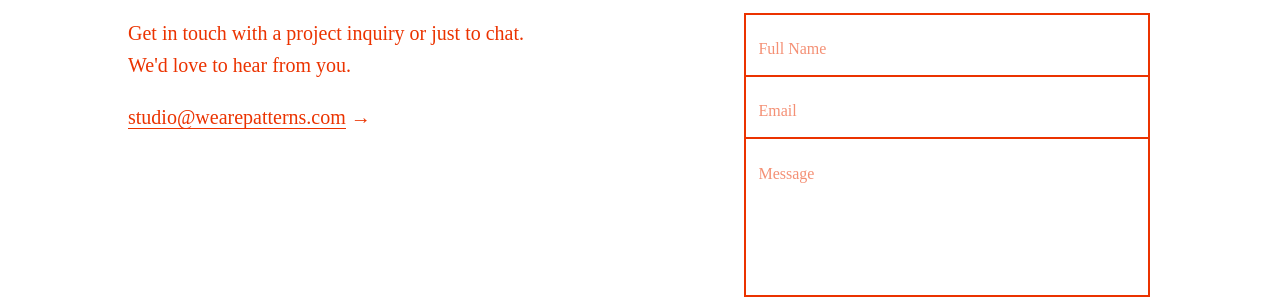
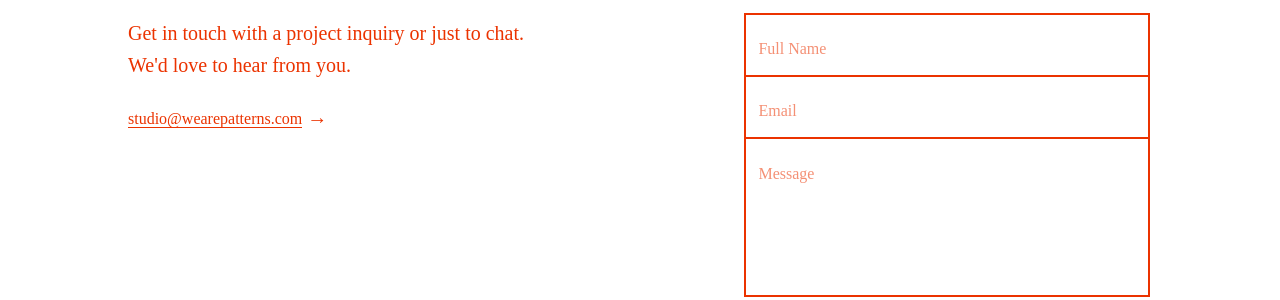
Before and after one commit to wearepatterns/wearepatterns.github.io, a Jekyll site: the page built from index.markdown, in a window 1280 px wide. Shown: the part 1879-2179 px from the top of the page. Built offline with Jekyll 4.4.1, drawn with Linux system fonts in a browser that asks for light colours.

Commit message:
Update new.html

```diff
--- a/_layouts/new.html
+++ b/_layouts/new.html
@@ -69,7 +69,7 @@
             <div class="flex-ns justify-between-ns mw9">
                 <div class="w-40-ns">
                     <p class="">Get in touch with a project inquiry or just to chat. We'd love to hear from you.</p>
-                    <p><a class="link bb newred" id="email" href="mailto:studio@wearepatterns.com">studio@wearepatterns.com</a> &#8594;</p>
+                    <p><a class="link bb newred f5" id="email" href="mailto:studio@wearepatterns.com">studio@wearepatterns.com</a> &#8594;</p>
                 </div>
 
                 <form class="pt3 w-40-ns f5" action="//formspree.io/tylernford@gmail.com" method="POST">
```
